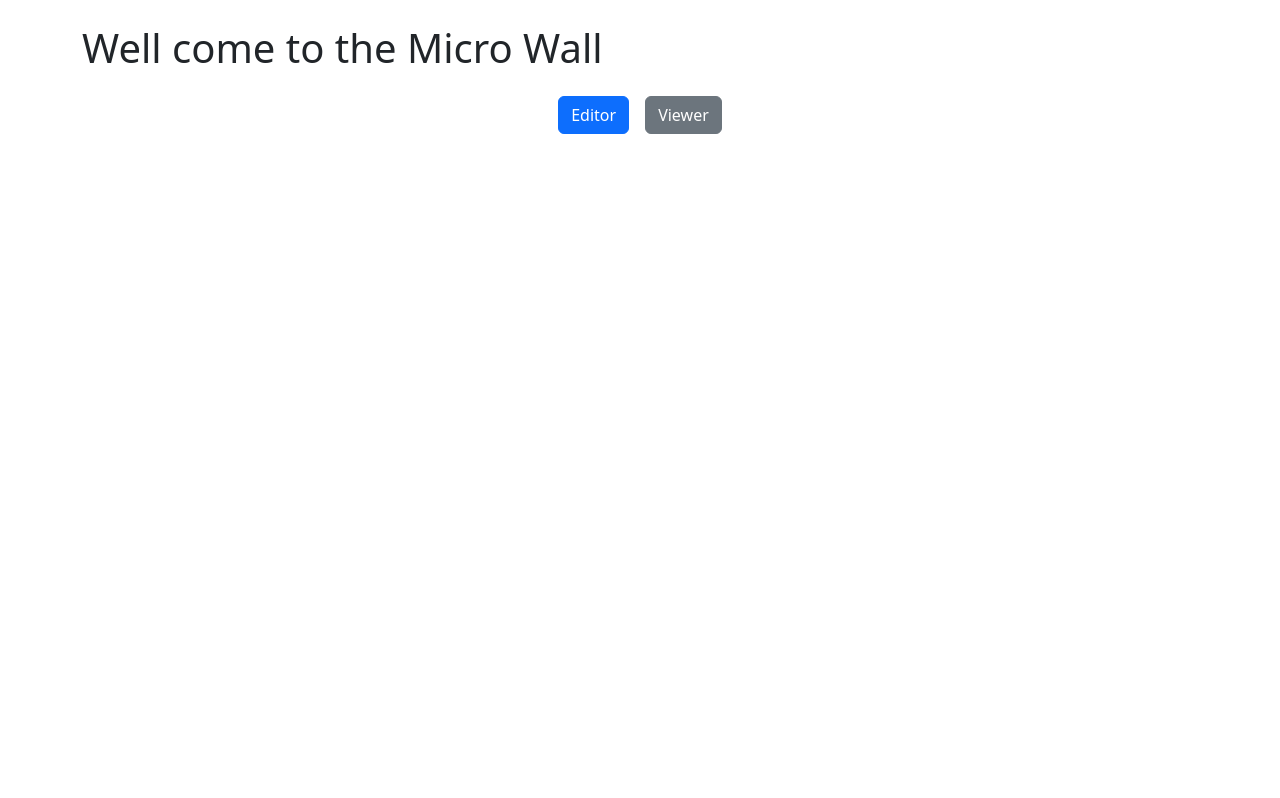
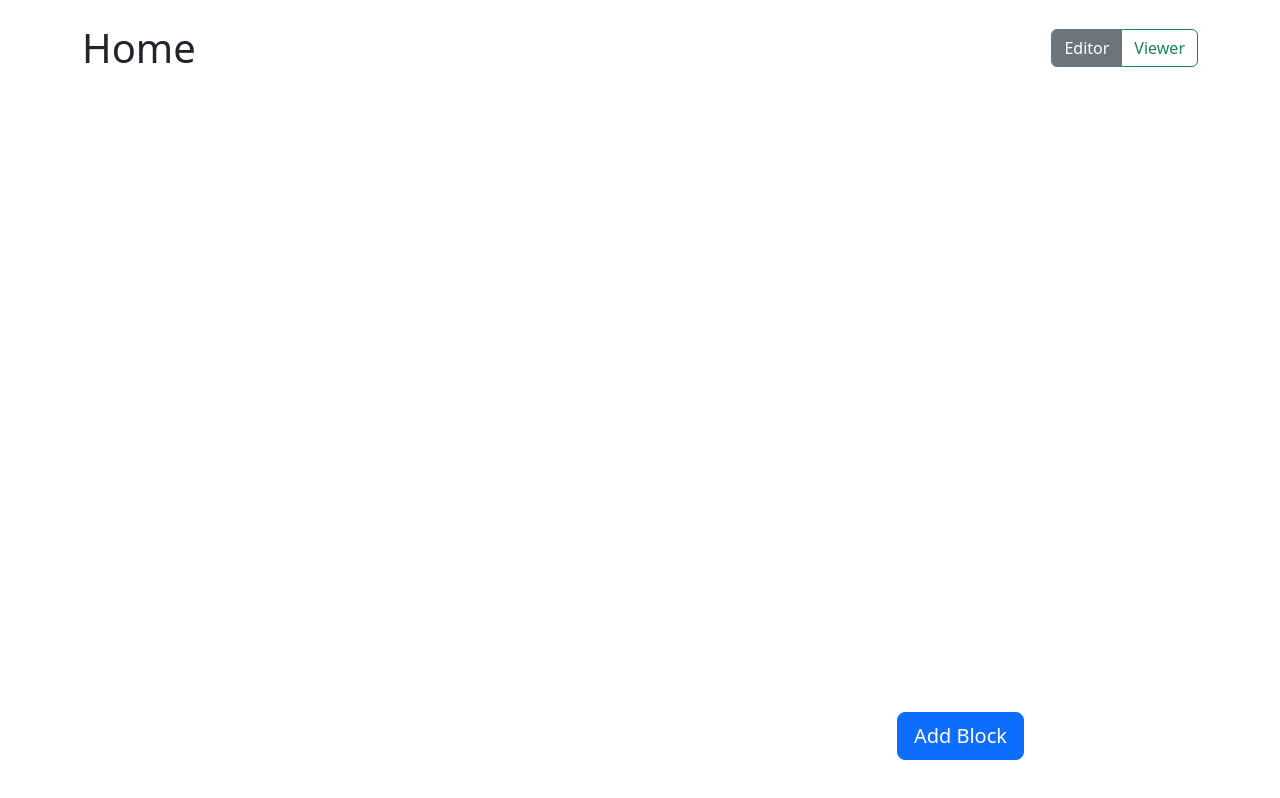
Before and after one commit to hassanAdamineJad/micro-wall, a React (Create React App) app: page / in a window 1280 px wide. Built offline with nearby package versions, Linux system fonts and the light colour scheme.

Commit message:
feat: Improved the routes

```diff
--- a/src/App.tsx
+++ b/src/App.tsx
@@ -1,4 +1,4 @@
-import React, {Suspense} from "react";
+import React, {Suspense, useState} from "react";
 
 import {AppRoutes} from "./routes";
 import {ErrorBoundary} from "react-error-boundary";
@@ -7,18 +7,19 @@ import "bootstrap/dist/css/bootstrap.min.css";
 import "./styles/base/App.css";
 import {type IRowBlock} from "./types/block";
 import {useLocalStorage} from "./hooks/useLocalStorage";
-import {BlocksContext} from "./context/BlockContext";
+import {Context} from "./context/Context";
 
 function App(): JSX.Element {
   const [blocks, setBlock] = useLocalStorage<IRowBlock[]>("BLOCKS", []);
+  const [mode, setMode] = useState("editor");
 
   return (
     <ErrorBoundary fallback={<div>Something went wrong</div>}>
       <BrowserRouter>
         <Suspense fallback={<p>Loading ...</p>}>
-          <BlocksContext.Provider value={{blocks, setBlock}}>
+          <Context.Provider value={{blocks, setBlock, mode, setMode}}>
             <AppRoutes />
-          </BlocksContext.Provider>
+          </Context.Provider>
         </Suspense>
       </BrowserRouter>
     </ErrorBoundary>
--- a/src/components/Block.tsx
+++ b/src/components/Block.tsx
@@ -10,7 +10,6 @@ export function Block({
 }): JSX.Element {
   const block = useBlock();
   const navigate = useNavigate();
-  console.log({block});
 
   return (
     <>
--- a/src/context/BlockContext.ts
+++ b/src/context/Context.ts
@@ -1,12 +1,16 @@
 import {type Dispatch, type SetStateAction, createContext} from "react";
 import {type IRowBlock} from "../types/block";
 
-export interface BlockContextType {
+export interface ContextType {
   blocks: IRowBlock[];
   setBlock: Dispatch<SetStateAction<IRowBlock[]>>;
+  mode: string;
+  setMode: Dispatch<SetStateAction<string>>;
 }
 
-export const BlocksContext = createContext<BlockContextType>({
+export const Context = createContext<ContextType>({
   blocks: [],
   setBlock: () => {},
+  mode: "editor",
+  setMode: () => {},
 });
--- a/src/components/BlockLayout.tsx
+++ b/src/pages/block/Layout.tsx
@@ -1,11 +1,11 @@
 import React, {useContext} from "react";
 import {Navigate, Outlet, useParams} from "react-router-dom";
-import {BlocksContext} from "../context/BlockContext";
+import {Context} from "../../context/Context";
 
 export function BlockLayout(): JSX.Element {
-  const {blocks} = useContext(BlocksContext);
+  const {blocks} = useContext(Context);
+  const {id} = useParams();
 
-  const {id} = useParams();
   const block = blocks.find(n => n.id === id);
 
   if (block == null) return <Navigate to="/" replace />;
--- a/src/pages/editor/create.tsx
+++ b/src/pages/block/create.tsx
@@ -3,10 +3,10 @@ import RootPage from "../root";
 import {BlockForm} from "../../components/BlockForm";
 import {type IBlock} from "../../types/block";
 import {v4 as uuidV4} from "uuid";
-import {BlocksContext} from "../../context/BlockContext";
+import {Context} from "../../context/Context";
 
 export function CreatePage(): JSX.Element {
-  const {setBlock} = useContext(BlocksContext);
+  const {setBlock} = useContext(Context);
 
   const onCreateBlock = (data: IBlock): void => {
     setBlock(prevBlocks => {
--- a/src/pages/block/blockPage.tsx
+++ b/src/pages/block/index.tsx
@@ -1,10 +1,10 @@
 import React, {useContext} from "react";
 import RootPage from "../root";
 import {Block} from "../../components/Block";
-import {BlocksContext} from "../../context/BlockContext";
+import {Context} from "../../context/Context";
 
 export function BlockPage(): JSX.Element {
-  const {setBlock} = useContext(BlocksContext);
+  const {setBlock} = useContext(Context);
 
   const onDeleteBlock = (id: string): void => {
     setBlock(prevBlock => {
--- a/src/pages/home.tsx
+++ /dev/null
@@ -1,28 +0,0 @@
-import React from "react";
-import RootPage from "./root";
-import {Button, Col, Row, Stack} from "react-bootstrap";
-import {Link} from "react-router-dom";
-
-export function HomePage(): JSX.Element {
-  return (
-    <>
-      <RootPage header="Well come to the Micro Wall">
-        <Row>
-          <Col>
-            <Stack
-              gap={3}
-              direction="horizontal"
-              className="justify-content-center">
-              <Link to={`/editor`}>
-                <Button variant="primary">Editor</Button>
-              </Link>
-              <Link to="/viewer">
-                <Button variant="secondary">Viewer</Button>
-              </Link>
-            </Stack>
-          </Col>
-        </Row>
-      </RootPage>
-    </>
-  );
-}
--- a/src/pages/editor/editor.tsx
+++ b/src/pages/home/index.tsx
@@ -1,17 +1,17 @@
 import React, {useContext} from "react";
-import RootPage from "../root";
 import {Button} from "react-bootstrap";
 import {Link} from "react-router-dom";
+import {Context} from "../../context/Context";
+import RootPage from "../root";
 import {BlockCard} from "../../components/BlockCard";
-import {BlocksContext} from "../../context/BlockContext";
 
-export function EditorPage(): JSX.Element {
-  const {blocks} = useContext(BlocksContext);
+export function HomePage(): JSX.Element {
+  const {blocks} = useContext(Context);
 
   return (
     <>
-      <RootPage header="Editor">
-        <Link to={`/editor/new`}>
+      <RootPage header="Home">
+        <Link to={`/new`}>
           <Button variant="primary" size="lg" className="float-button">
             Add Block
           </Button>
--- a/src/pages/root.tsx
+++ b/src/pages/root.tsx
@@ -1,5 +1,6 @@
-import React from "react";
-import {Container, Stack} from "react-bootstrap";
+import React, {useContext} from "react";
+import {ButtonGroup, Container, Stack, ToggleButton} from "react-bootstrap";
+import {Context} from "../context/Context";
 
 interface RootPageProps {
   children: React.ReactNode;
@@ -7,10 +8,37 @@ interface RootPageProps {
 }
 
 function RootPage({children, header}: RootPageProps): JSX.Element {
+  const {mode, setMode} = useContext(Context);
   return (
     <Container className="my-4">
       <Stack gap={3}>
-        <h1>{header}</h1>
+        <Stack
+          gap={1}
+          direction="horizontal"
+          className="justify-content-between">
+          <h1>{header}</h1>
+          <ButtonGroup className="mb-2">
+            {[
+              {name: "Editor", value: "editor"},
+              {name: "Viewer", value: "viewer"},
+            ].map((radio, idx) => (
+              <ToggleButton
+                key={idx}
+                id={`radio-${idx}`}
+                type="radio"
+                variant={idx % 2 ? "outline-success" : "outline-secondary"}
+                name="radio"
+                value={radio.value}
+                checked={mode === radio.value}
+                onChange={e => {
+                  setMode(e.currentTarget.value);
+                }}>
+                {radio.name}
+              </ToggleButton>
+            ))}
+          </ButtonGroup>
+        </Stack>
+
         {children}
       </Stack>
     </Container>
--- a/src/pages/viewer.tsx
+++ /dev/null
@@ -1,15 +0,0 @@
-import React from "react";
-import RootPage from "./root";
-import {Col, Row} from "react-bootstrap";
-
-export function ViewerPage(): JSX.Element {
-  return (
-    <>
-      <RootPage header="Viewer">
-        <Row>
-          <Col>VI</Col>
-        </Row>
-      </RootPage>
-    </>
-  );
-}
--- a/src/routes/index.tsx
+++ b/src/routes/index.tsx
@@ -1,29 +1,18 @@
 import React from "react";
 import {Routes, Route, Navigate} from "react-router-dom";
 import {HomePage} from "../pages/home";
-import {EditorPage} from "../pages/editor/editor";
-import {CreatePage} from "../pages/editor/create";
-import {ViewerPage} from "../pages/viewer";
-import {BlockLayout} from "../components/BlockLayout";
-import {BlockPage} from "../pages/block/blockPage";
+import {CreatePage} from "../pages/block/create";
+import {BlockLayout} from "../pages/block/Layout";
+import {BlockPage} from "../pages/block";
 
 export function AppRoutes(): JSX.Element {
   return (
     <>
       <Routes>
         <Route path="/" element={<HomePage />} />
-
-        <Route path="/editor">
-          <Route index element={<EditorPage />} />
-          <Route path="new" element={<CreatePage />} />
-        </Route>
+        <Route path="/new" element={<CreatePage />} />
         <Route path="/:id" element={<BlockLayout />}>
           <Route index element={<BlockPage />} />
-          <Route path="edit" element={<>Edit</>} />
-        </Route>
-
-        <Route path="/viewer">
-          <Route index element={<ViewerPage />} />
         </Route>
 
         <Route path="*" element={<Navigate to="/" />} />
```
